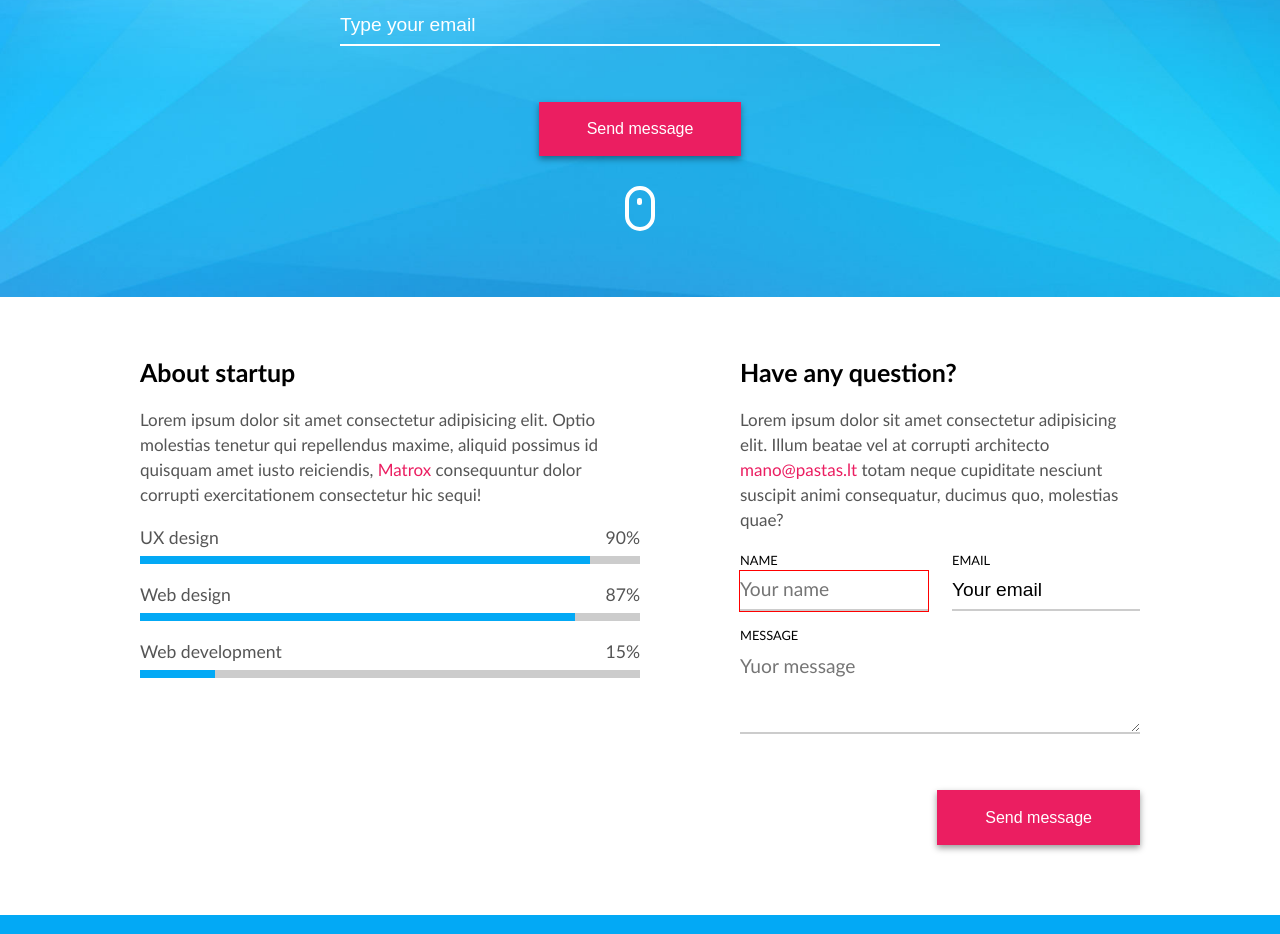
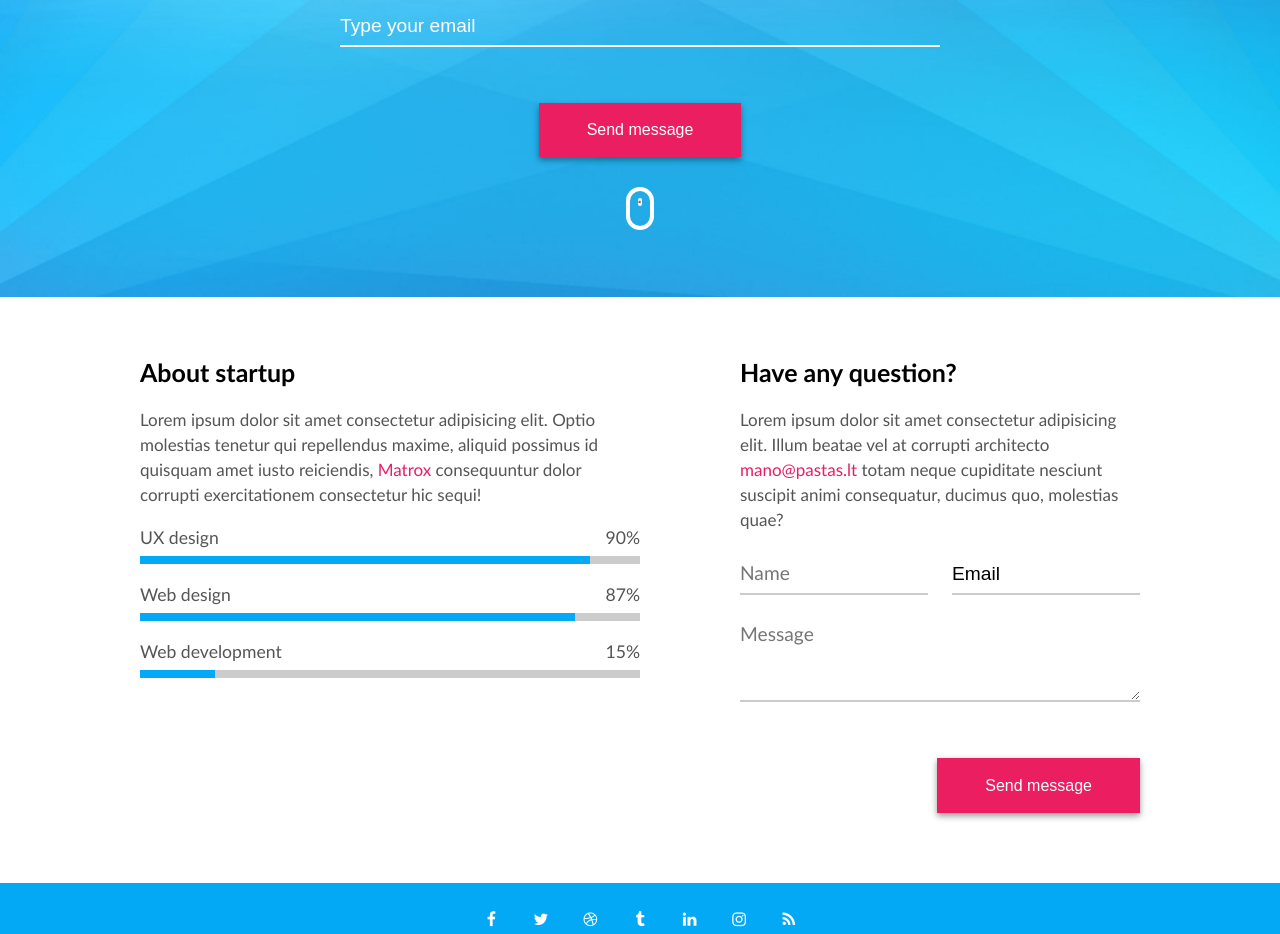
Before and after one commit to romasmv/55-grupe-coming-soon, a website: page index.html in a window 1280 px wide. Shown: the part 503-1437 px from the top of the page. Drawn offline with Linux system fonts and the light colour scheme.

Commit message:
progres-bar and mouse animation

```diff
--- a/css/components/mouse.css
+++ b/css/components/mouse.css
@@ -1,18 +1,43 @@
-.mouse{
-  font-size: 15px;
+.mouse {
+  font-size: 0.9rem;
   width: 2em;
   height: 3em;
-  border: 0.3em solid white;
+  border: 0.3em solid #fff;
   border-radius: 1em;
 }
+.mouse::after {
+  content: '';
+  display: block;
+  width: 0.3em;
+  height: 0.5em;
+  margin-left: 0.55em;
+  margin-top: 0.5em;
+  background-color: #fff;
+  background-image: url(../../img/mouse.png);
+  background-repeat: no-repeat;
+  background-position: center;
+  background-size: contain;
+  border-radius: 0.15em;
+  animation-name: movement;
+  animation-duration: 1s;
+  animation-iteration-count: infinite;
+  animation-direction: normal;
+  animation-play-state: running;
+}
+.mouse:hover::after {
+  animation-play-state: paused;
+}
 
-.mouse::after{
-    content: '';
-    display: block;
-    width: 0.3em;
-    height: 0.5em;
-    background-color: #fff;
-    margin-left: 0.55em;
+@keyframes movement {
+  0% {
     margin-top: 0.5em;
-    border-radius: 0.15em;
+    opacity: 1;
+  }
+  50% {
+    opacity: 1;
+  }
+  100% {
+    margin-top: 1.5em;
+    opacity: 0;
+  }
 }
--- a/css/components/progress-bar.css
+++ b/css/components/progress-bar.css
@@ -15,7 +15,23 @@
   height: 0.5rem;
 }
 .progress-bar .bar {
+  height: 100%;
+  width: 60%;
+}
+.progress-bar .value {
   background-color: #03a9f5;
   height: 100%;
-  width: 90%;
+  width: 100%;
+  animation-name: loading;
+  animation-duration: 2s;
+  animation-fill-mode: forwards;
 }
+
+@keyframes loading {
+  0% {
+    width: 0;
+  }
+  100% {
+    width: 100%;
+  }
+}
--- a/index.html
+++ b/index.html
@@ -76,7 +76,9 @@
                         <div>90%</div>
                     </div>
                     <div class="bottom">
-                        <div class="bar"></div>
+                        <div class="bar" style="width: 90%;">
+                           <div class="value"></div>
+                        </div>
                     </div>
                 </div>
                 <div class="progress-bar">
@@ -85,7 +87,9 @@
                         <div>87%</div>
                     </div>
                     <div class="bottom">
-                        <div class="bar" style="width: 87%;"></div>
+                        <div class="bar" style="width: 87%;">
+                            <div class="value"></div>
+                        </div>
                     </div>
                 </div>
                 <div class="progress-bar">
@@ -94,7 +98,9 @@
                         <div>15%</div>
                     </div>
                     <div class="bottom">
-                        <div class="bar" style="width: 15%;"></div>
+                        <div class="bar" style="width: 15%;">
+                            <div class="value"></div>
+                        </div>
                     </div>
                 </div>
             </div>
@@ -104,18 +110,18 @@
                 <form class="form">
                     <div class="form-row">
                         <div class="form-group">
-                            <label for="first-name">Name</label>
-                            <input type="text" id="first-name" name="name" placeholder="Your name" required autofocus>
+                            <label for="first-name"></label>
+                            <input type="text" id="first-name" name="name" placeholder="Name" required>
                         </div>
                         <div class="form-group">
-                            <label for="Email">Email</label>
-                            <input type="text" id="email" email="email" maxlength="50" value="Your email"required>
+                            <label for="Email"></label>
+                            <input type="text" id="email" email="email" maxlength="50" value="Email"required>
                         </div>
                     </div>
                     <div class="form-row">
                         <div class="form-group">
-                            <label for="message">Message</label>
-                            <textarea id="message" name="message" maxlength="1000" minlength="20" placeholder="Yuor message" required ></textarea>
+                            <label for="message"></label>
+                            <textarea id="message" name="message" maxlength="1000" minlength="20" placeholder="Message" required ></textarea>
                         </div>
                      </div>
                     <div class="form-row">
```
Also changed, not shown: img/mouse.png (added), 1 other file.
